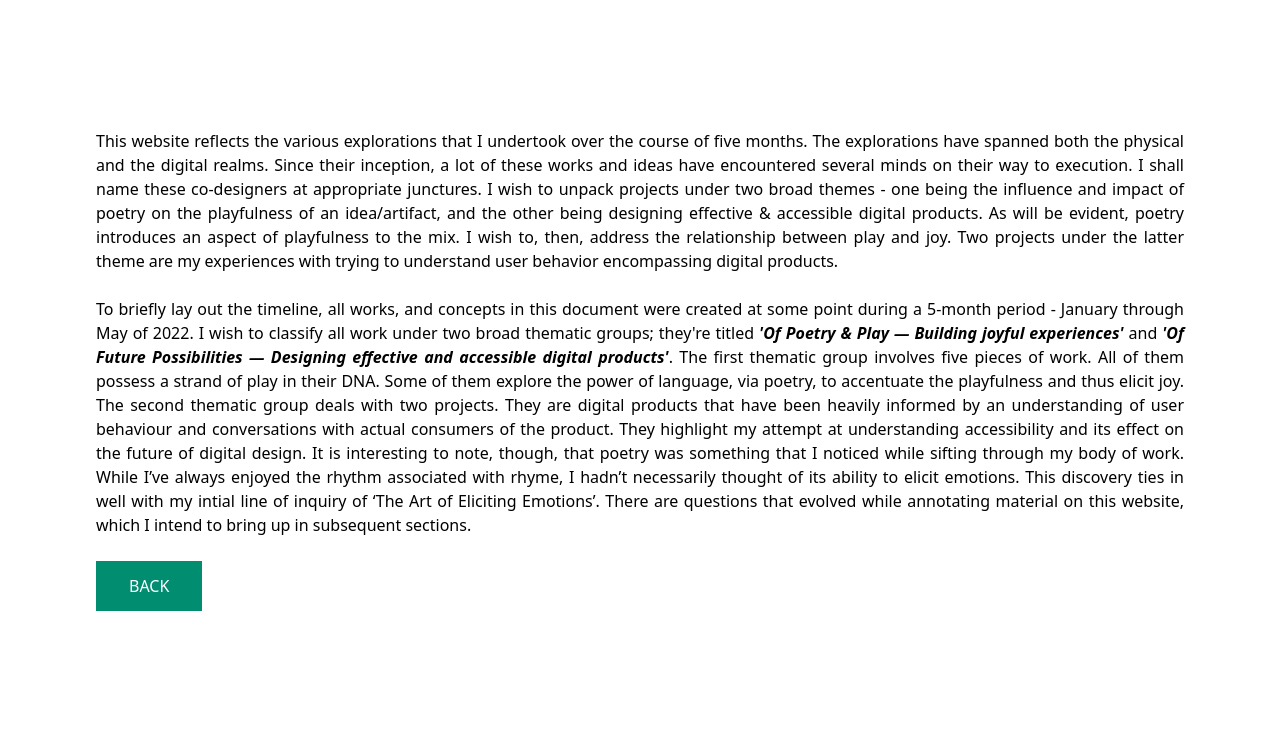
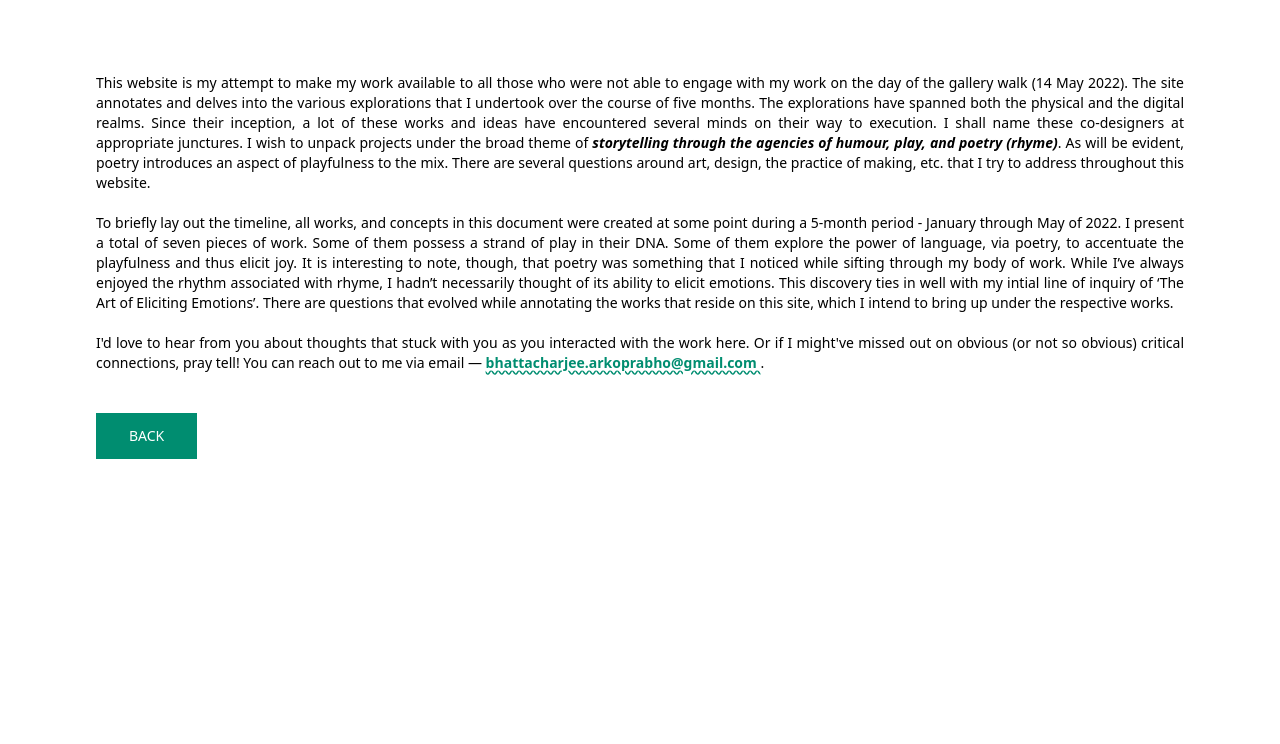
Before and after one commit to arko97x/arkosa, a plain HTML site: page aboutspace.html in a window 1280 px wide. Shown: the part 56-800 px from the top of the page. Drawn offline with nearby package versions, Linux system fonts and the light colour scheme.

Commit message:
Changed content

```diff
--- a/aboutspace.html
+++ b/aboutspace.html
@@ -21,49 +21,56 @@
   <body>
     <div class="h-screen w-screen overflow-auto">
       <div
-        class="py-2 px-2 sm:px-24 sticky top-0 border-b flex flex-row justify-between items-center backdrop-filter backdrop-blur-lg z-10"
+        class="py-2 px-8 sm:px-24 sticky top-0 border-b flex flex-row justify-between items-center bg-white z-10"
       >
         <img
-          class="h-8 w-8 cursor-pointer"
+          class="h-6 w-6 cursor-pointer"
           onclick="location.href='index.html'"
           src="./logo.svg"
         />
       </div>
-      <br /><br /><br />
-      <div class="my-2 sm:my-16 mb-14 mx-16 sm:mx-24 text-justify">
-        This website reflects the various explorations that I undertook over the
-        course of five months. The explorations have spanned both the physical
-        and the digital realms. Since their inception, a lot of these works and
-        ideas have encountered several minds on their way to execution. I shall
-        name these co-designers at appropriate junctures. I wish to unpack
-        projects under two broad themes - one being the influence and impact of
-        poetry on the playfulness of an idea/artifact, and the other being
-        designing effective & accessible digital products. As will be evident,
-        poetry introduces an aspect of playfulness to the mix. I wish to, then,
-        address the relationship between play and joy. Two projects under the
-        latter theme are my experiences with trying to understand user behavior
-        encompassing digital products. <br /><br />
+      <br />
+      <div class="my-2 sm:my-16 mb-14 mx-8 sm:mx-24 text-justify text-sm">
+        This website is my attempt to make my work available to all those who
+        were not able to engage with my work on the day of the gallery walk (14
+        May 2022). The site annotates and delves into the various explorations
+        that I undertook over the course of five months. The explorations have
+        spanned both the physical and the digital realms. Since their inception,
+        a lot of these works and ideas have encountered several minds on their
+        way to execution. I shall name these co-designers at appropriate
+        junctures. I wish to unpack projects under the broad theme of
+        <b
+          ><i
+            >storytelling through the agencies of humour, play, and poetry
+            (rhyme)</i
+          ></b
+        >. As will be evident, poetry introduces an aspect of playfulness to the
+        mix. There are several questions around art, design, the practice of
+        making, etc. that I try to address throughout this website.<br /><br />
         To briefly lay out the timeline, all works, and concepts in this
         document were created at some point during a 5-month period - January
-        through May of 2022. I wish to classify all work under two broad
-        thematic groups; they're titled <b><i>'Of Poetry & Play — Building joyful
-        experiences'</b></i> and <b><i>'Of Future Possibilities — Designing effective and
-        accessible digital products'</b></i>. The first thematic group involves five
-        pieces of work. All of them possess a strand of play in their DNA. Some
-        of them explore the power of language, via poetry, to accentuate the
-        playfulness and thus elicit joy. The second thematic group deals with
-        two projects. They are digital products that have been heavily informed
-        by an understanding of user behaviour and conversations with actual
-        consumers of the product. They highlight my attempt at understanding
-        accessibility and its effect on the future of digital design. It is
-        interesting to note, though, that poetry was something that I noticed
-        while sifting through my body of work. While I’ve always enjoyed the
-        rhythm associated with rhyme, I hadn’t necessarily thought of its
-        ability to elicit emotions. This discovery ties in well with my intial
-        line of inquiry of ‘The Art of Eliciting Emotions’. There are questions
-        that evolved while annotating material on this website, which I intend
-        to bring up in subsequent sections.
+        through May of 2022. I present a total of seven pieces of work. Some of
+        them possess a strand of play in their DNA. Some of them explore the
+        power of language, via poetry, to accentuate the playfulness and thus
+        elicit joy. It is interesting to note, though, that poetry was something
+        that I noticed while sifting through my body of work. While I’ve always
+        enjoyed the rhythm associated with rhyme, I hadn’t necessarily thought
+        of its ability to elicit emotions. This discovery ties in well with my
+        intial line of inquiry of ‘The Art of Eliciting Emotions’. There are
+        questions that evolved while annotating the works that reside on this
+        site, which I intend to bring up under the respective works.
         <br /><br />
+        I'd love to hear from you about thoughts that stuck with you as you
+        interacted with the work here. Or if I might've missed out on obvious
+        (or not so obvious) critical connections, pray tell! You can reach out
+        to me via email —
+        <a
+          class="inline underline underline-offset-2 decoration-wavy decoration-gwgreen font-bold text-gwgreen"
+          href="mailto:bhattacharjee.arkoprabho@gmail.com"
+        >
+          bhattacharjee.arkoprabho@gmail.com
+        </a>
+        . <br /><br /><br />
         <button
           type="button"
           class="w-full inline-flex justify-center border border-gwgreen px-8 py-3 bg-gwgreen text-white font-regular hover:text-gwgreen hover:bg-white focus:outline-none sm:w-auto"
```
Also changed, not shown: aboutme.html (+29 -10 lines), index.html (+19 -21 lines), 2 other files.
